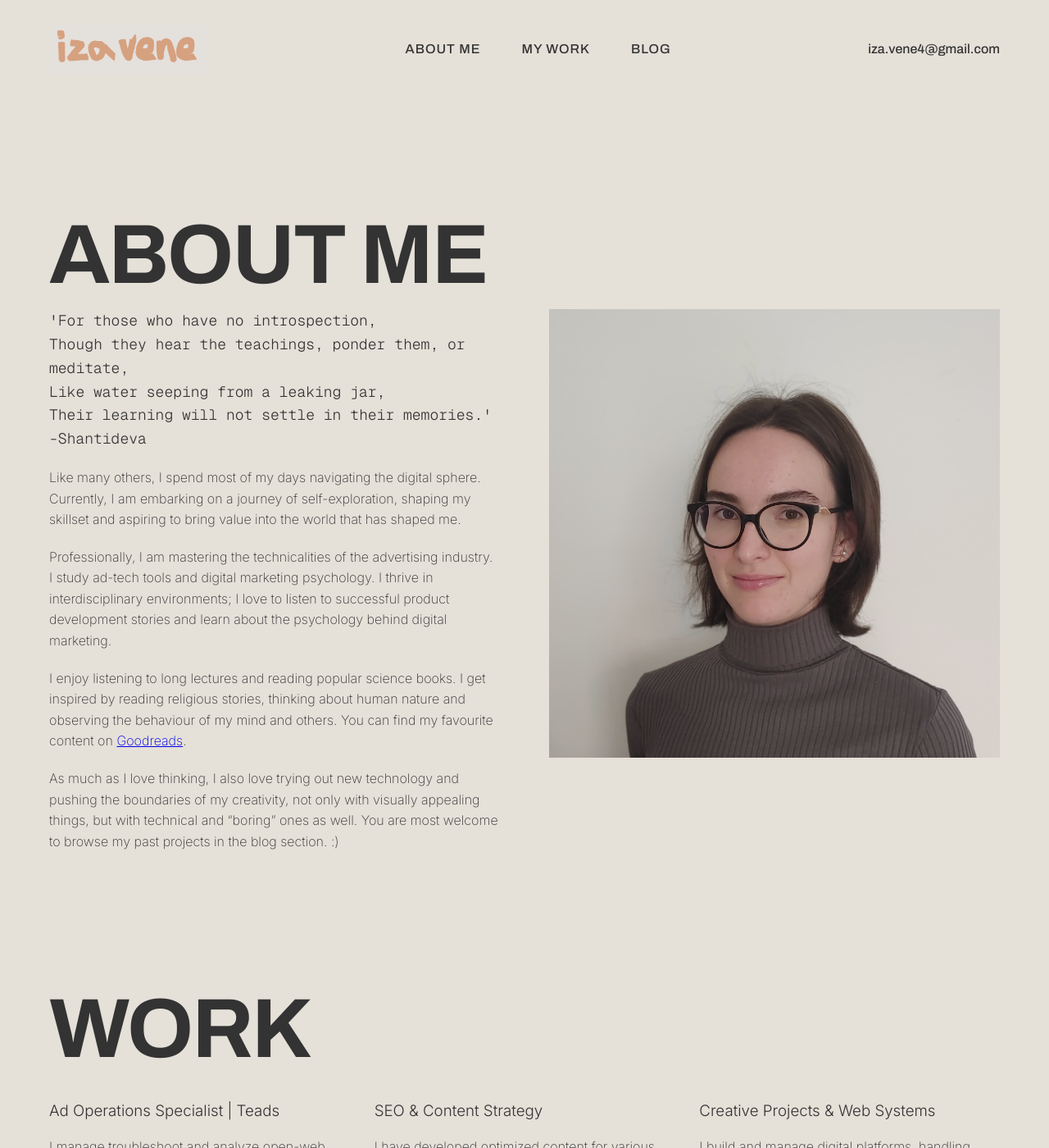
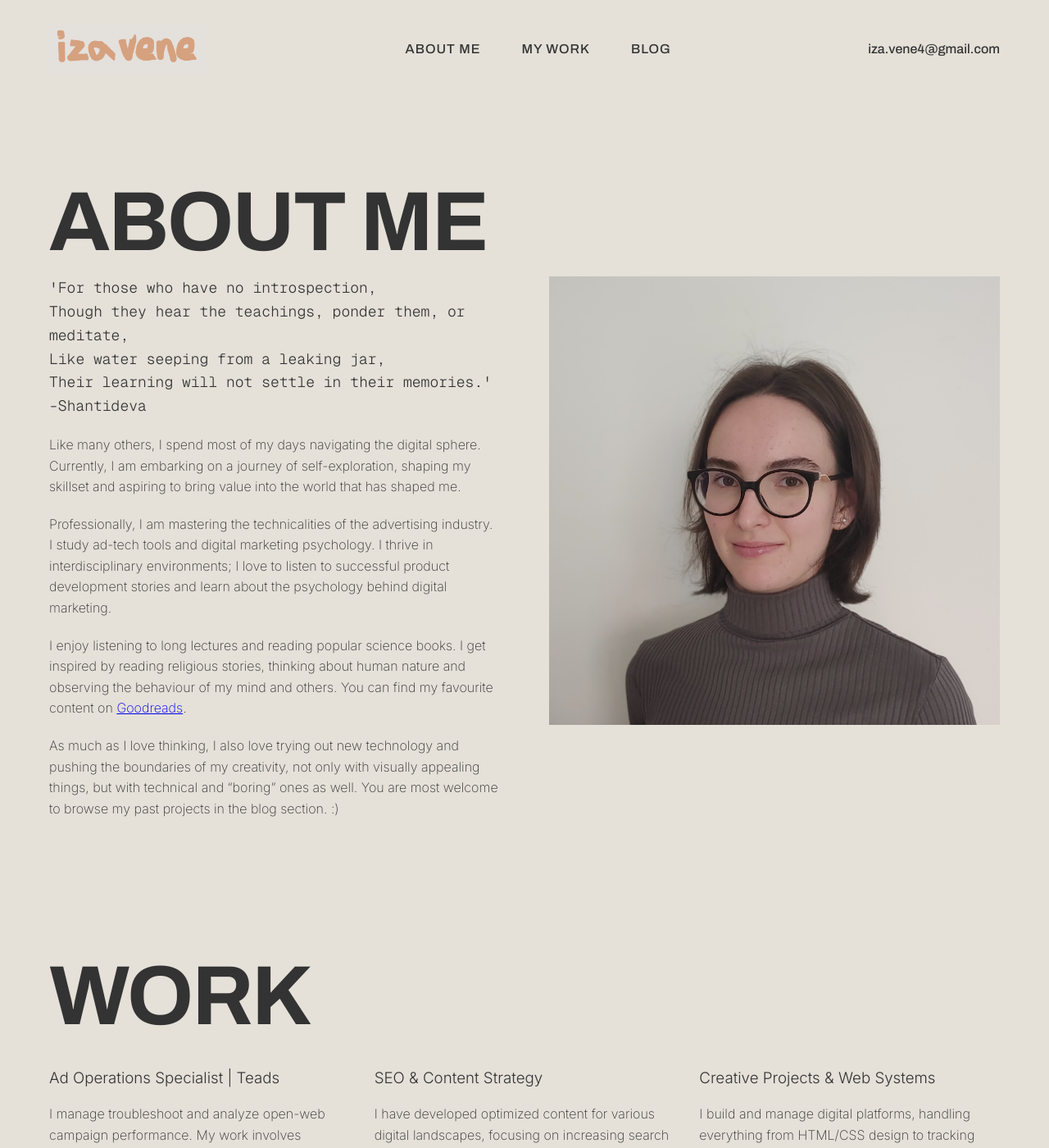
Before and after one commit to vendi525/vendi525.github.io, a Jekyll site: the page built from index.html, in a window 1280 px wide and 1400 px high. Shown: the whole window at 82% size. Built offline with Jekyll 4.4.1, drawn with Linux system fonts in a browser that asks for light colours.

Commit message:
Update style.css

```diff
--- a/assets/css/style.css
+++ b/assets/css/style.css
@@ -76,7 +76,7 @@ body {
 .content-wrapper {
   max-width: 1400px;
   margin: 0 auto;
-  padding: 60px;
+  padding: 20px 60px 60px 60px;
 }
 
 .about-container {
```
